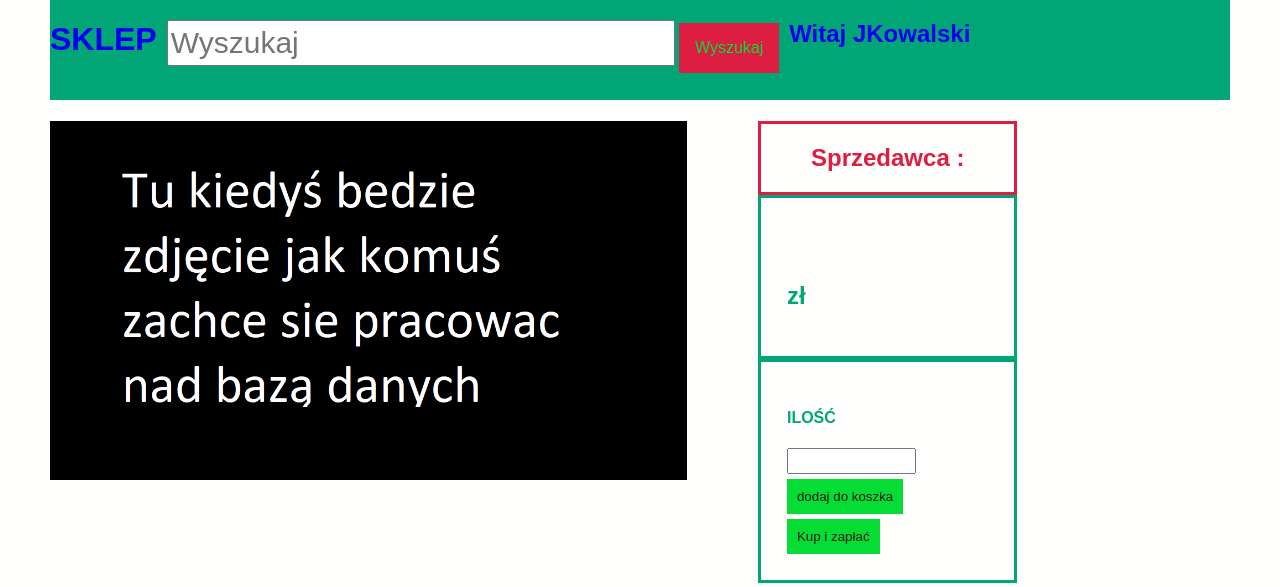
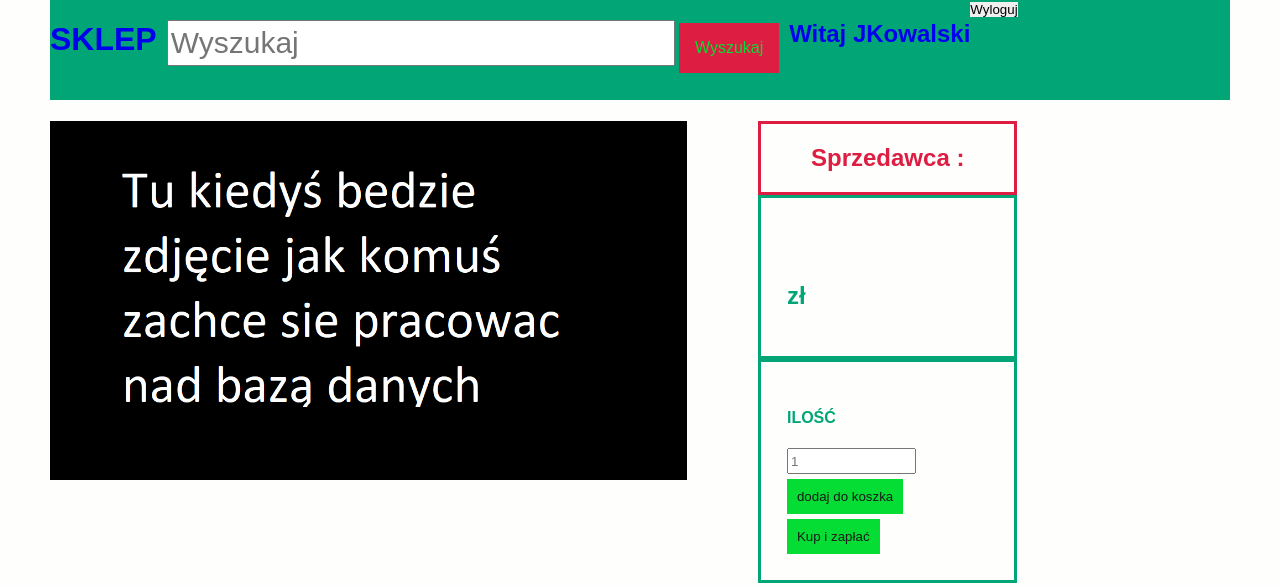
Before and after one commit to Soyer13/ProjektBD, a PHP site: page /oferta.php?id=1 in a window 1280 px wide. Shown: the top 587 px of the page. Run offline with PHP 8.4, Linux system fonts and the light colour scheme; a user stored in the database is signed in; data that the repository does not hold is empty.

Commit message:
Wylogowywanie

```diff
--- a/header.php
+++ b/header.php
@@ -32,8 +32,10 @@
     {
        ?> <a href="account.php"><h2><?php echo "Witaj " , $_SESSION['login']; ?></h2></a>
 
+<form method="get" action="logout.php">
+    <button>Wyloguj</button>
+</form>
 
-       <!--<button onclick="<?php #session_unset(); ?> odswiezStrone() ">Wyloguj</button>-->
        <?php
     }
     ?>
--- a/oferta.php
+++ b/oferta.php
@@ -46,7 +46,7 @@
                     <div id="Ilosc-info">
                         <form method='POST' action="">
                             <h4>ILOŚĆ</h4>
-                            <input type="number" name='ilosc_pr'>
+                            <input type="number" name='ilosc_pr' placeholder="1">
                             <br>
                             <button type="submit" name="akcja" value="dodaj">dodaj do koszka</button>
                             <button type="submit" name="akcja" value="kup">Kup i zapłać</button>
```
Also changed, not shown: logout.php (added, +8 -0 lines).
